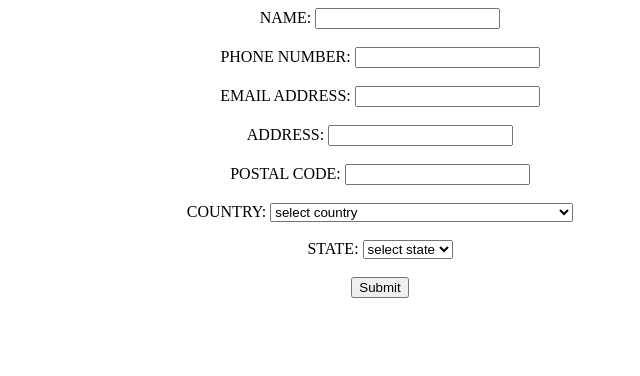
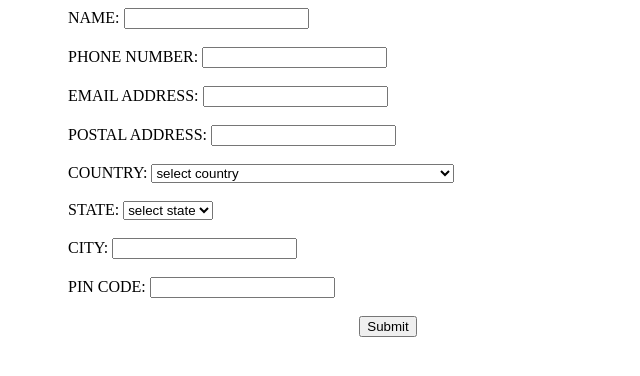
Before and after one commit to KodavatiPoojitha/project-baadal, a plain HTML site: page index.html in a window 1280 px wide. Shown: the whole page, without its empty margins (260-900 px from the left). Drawn offline with Linux system fonts and the light colour scheme.

Commit message:
Update index.html

```diff
--- a/index.html
+++ b/index.html
@@ -4,17 +4,16 @@
 <script src="./js/country-states.js"></script>
 </head>
 <body>
-    <form align="center">
+    <form style=" width: 50vw; margin-left : 25vw;">
     <label for="name">NAME:</label>
     <input type="text" id="name" name="name"><br><br>
     <label for="phno">PHONE NUMBER:</label>
     <input type="tel" id="phno" name="phno"><br><br>
     <label for="email">EMAIL ADDRESS:</label>
     <input type="text"id='email'name='email'><br><br>
-    <label for="add">ADDRESS:</label>
+    <label for="add">POSTAL ADDRESS:</label>
     <input type="text" id="add" name="add"><br><br>
-    <label for="pcode">POSTAL CODE:</label>
-    <input type="digit" id="pcode" name="pcode"><br><br>
+
 <div>
 <label for="country">COUNTRY:</label>
 <select id="country">
@@ -27,7 +26,10 @@
 <select id="state-code"><option>select state</option> </select>
 </div>
 <br>
-
+<label for="city">CITY: </label>
+<input type="text" id="city" name="city"><br><br>
+<label for="pcode">PIN CODE:</label>
+    <input type="digit" id="pcode" name="pcode"><br><br>
 <script>
 // user country code for selected option
 let user_country_code = "";
@@ -83,7 +85,9 @@ let user_country_code = "";
 })();
 
 </script>
+<div align="center">
 <input type="SUBMIT" id="submit" name="submit"><br><br>
+</div>
 </form>
 </body>
 </html>
```
